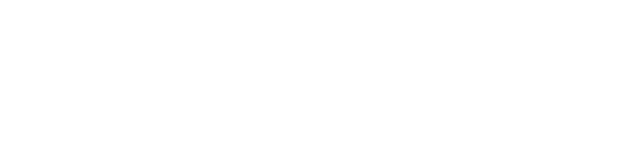
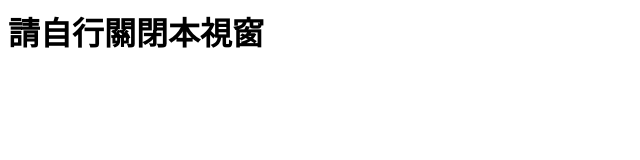
Before and after one commit to iansaf/L1, a plain HTML site: page close.html in a window 1280 px wide. Shown: the whole page, without its empty margins (0-640 px from the left). Drawn offline with Linux system fonts and the light colour scheme.

Commit message:
Update close.html

```diff
--- a/close.html
+++ b/close.html
@@ -4,7 +4,10 @@
     </head>
     <body>
         <script>
-            window.close();
+//             window.close();
         </script>
+        <h1>
+            請自行關閉本視窗
+        </h1>
     </body>
 </html>
```
